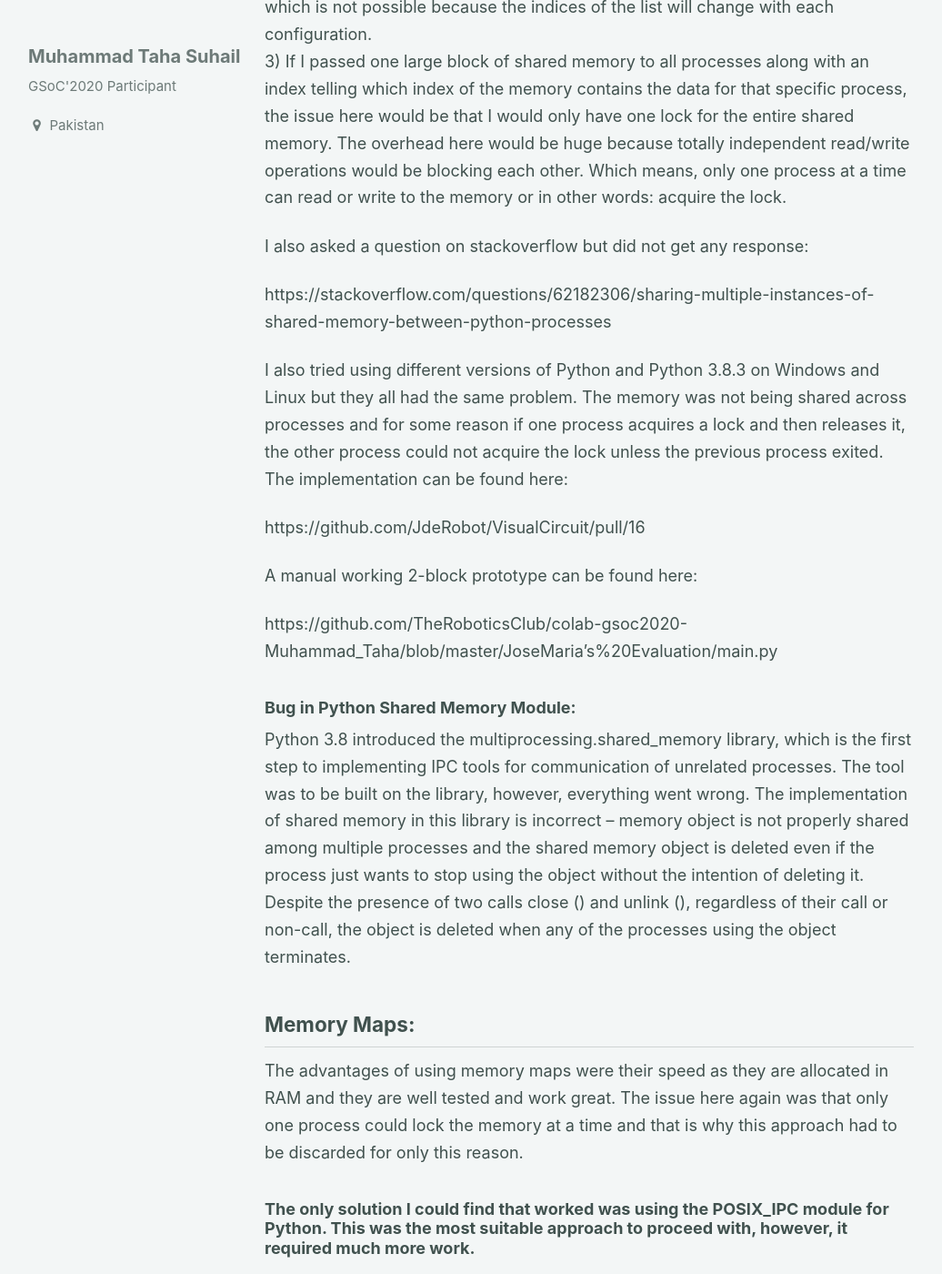
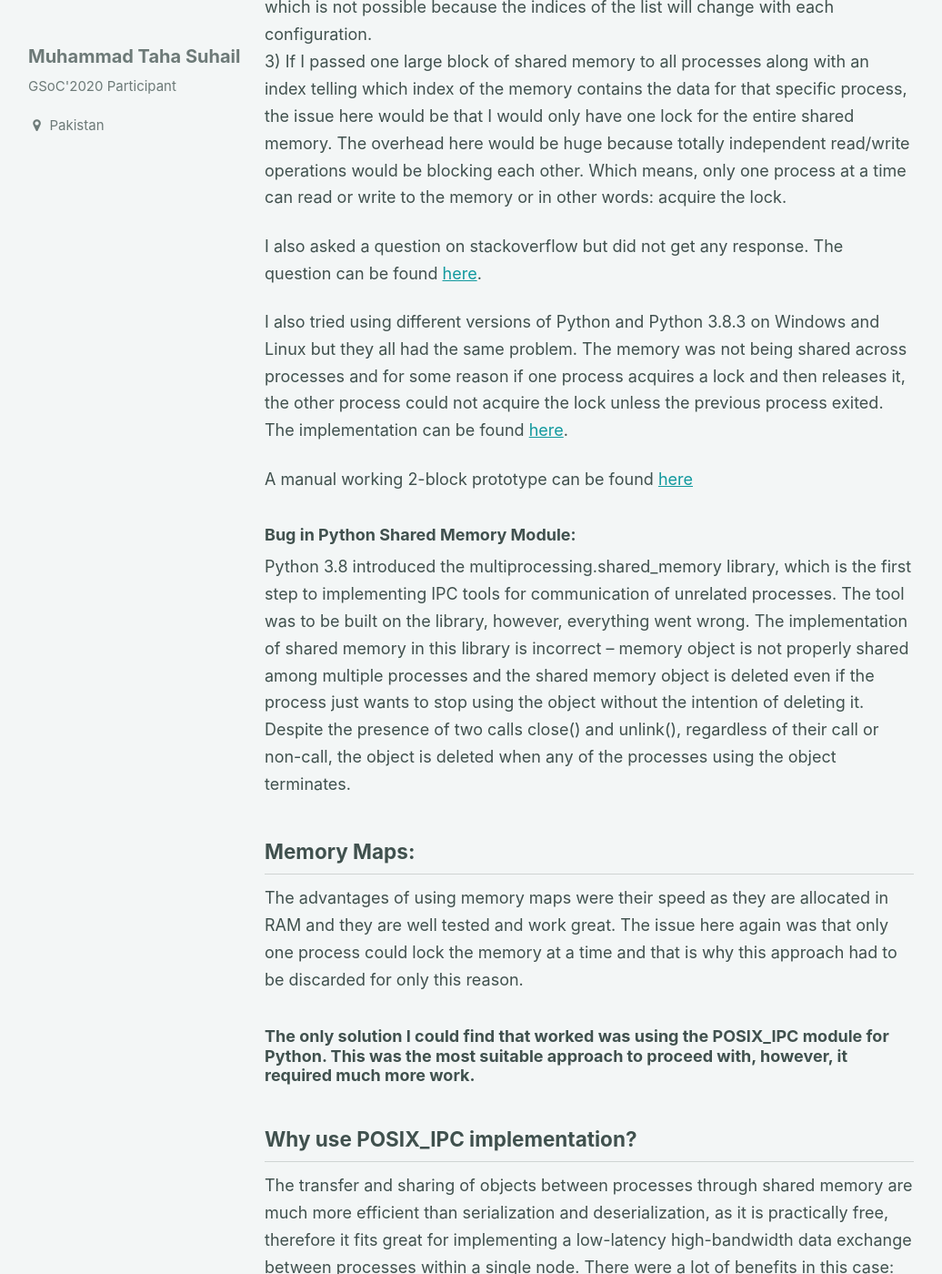
Before and after one commit to TheRoboticsClub/colab-gsoc2020-Muhammad_Taha, a Jekyll site: the page built from docs/_posts/2020-06-01-Week-1-GSoC.md, in a window 1280 px wide and 1400 px high, scrolled down 1070 px. Shown: the whole window at 91% size, without its empty margins (7-1043 px from the left). Built offline with Jekyll 4.4.1, drawn with Linux system fonts in a browser that asks for light colours; some of the changed text lies outside the part shown.

Commit message:
Update 2020-06-01-Week-1-GSoC.md

```diff
--- a/docs/_posts/2020-06-01-Week-1-GSoC.md
+++ b/docs/_posts/2020-06-01-Week-1-GSoC.md
@@ -17,22 +17,16 @@ The multiprocessing library in Python 3.8 provides a SharedArray() object which
 2) If I created a list of wires, then I would have to place the index of that wire inside each  function definition of a block, which is not possible because the indices of the list will change with each configuration.
 3) If I passed one large block of shared memory to all processes along with an index telling which index of the memory contains the data for that specific process, the issue here would be that I would only have one lock for the entire shared memory. The overhead here would be huge because totally independent read/write operations would be blocking each other. Which means, only one process at a time can read or write to the memory or in other words: acquire the lock.
 
-I also asked a question on stackoverflow but did not get any response:
-
-https://stackoverflow.com/questions/62182306/sharing-multiple-instances-of-shared-memory-between-python-processes
+I also asked a question on stackoverflow but did not get any response. The question can be found [here](https://stackoverflow.com/questions/62182306/sharing-multiple-instances-of-shared-memory-between-python-processes).
 
 I also tried using different versions of Python and Python 3.8.3 on Windows and Linux but they all had the same problem. The memory was not being shared across processes and for some reason if one process acquires a lock and then releases it, the other process could not acquire the lock unless the previous process exited.
-The implementation can be found here:
+The implementation can be found [here](https://github.com/JdeRobot/VisualCircuit/pull/16).
 
-https://github.com/JdeRobot/VisualCircuit/pull/16
-
-A manual working 2-block prototype can be found here:
-
-https://github.com/TheRoboticsClub/colab-gsoc2020-Muhammad_Taha/blob/master/JoseMaria's%20Evaluation/main.py
+A manual working 2-block prototype can be found [here](https://github.com/TheRoboticsClub/colab-gsoc2020-Muhammad_Taha/blob/master/JoseMaria's%20Evaluation/main.py)
 
 
 ### Bug in Python Shared Memory Module:
-Python 3.8 introduced the multiprocessing.shared_memory library, which is the first step to implementing IPC tools for communication of unrelated processes. The tool was to be built on the library, however, everything went wrong. The implementation of shared memory in this library is incorrect – memory object is not properly shared among multiple processes and the shared memory object is deleted even if the process just wants to stop using the object without the intention of deleting it. Despite the presence of two calls close () and unlink (), regardless of their call or non-call, the object is deleted when any of the processes using the object terminates.
+Python 3.8 introduced the multiprocessing.shared_memory library, which is the first step to implementing IPC tools for communication of unrelated processes. The tool was to be built on the library, however, everything went wrong. The implementation of shared memory in this library is incorrect – memory object is not properly shared among multiple processes and the shared memory object is deleted even if the process just wants to stop using the object without the intention of deleting it. Despite the presence of two calls close() and unlink(), regardless of their call or non-call, the object is deleted when any of the processes using the object terminates.
 
 ## Memory Maps:
 The advantages of using memory maps were their speed as they are allocated in RAM and they are well tested and work great. The issue here again was that only one process could lock the memory at a time and that is why this approach had to be discarded for only this reason.
@@ -48,8 +42,6 @@ Much Faster: As POSIX_IPC is a low level library, the interprocess communication
 Modular: Each process only requires the name of the shared memory and the Wire class handles everything from reading, writing to memory synchronization using semaphores.
 One of the downsides of this approach is that it does not support Windows as Windows is not POSIX compliant. However, for now, this tool is not aimed at being cross platform. In future, an equivalent library such as win32 might be used to make it cross platform.
 
-At the end of Week-1, a working  2-block prototype using the POSIX_IPC module was developed. It can be found on:
-
-https://github.com/TheRoboticsClub/colab-gsoc2020-Muhammad_Taha/tree/master/JoseMaria's%20Evaluation/POSIX_IPC_Implementation
+At the end of Week-1, a working  2-block prototype using the POSIX_IPC module was developed. It can be found [here](https://github.com/TheRoboticsClub/colab-gsoc2020-Muhammad_Taha/tree/master/JoseMaria's%20Evaluation/POSIX_IPC_Implementation).
 
 The Youtube video can be found on:
```
